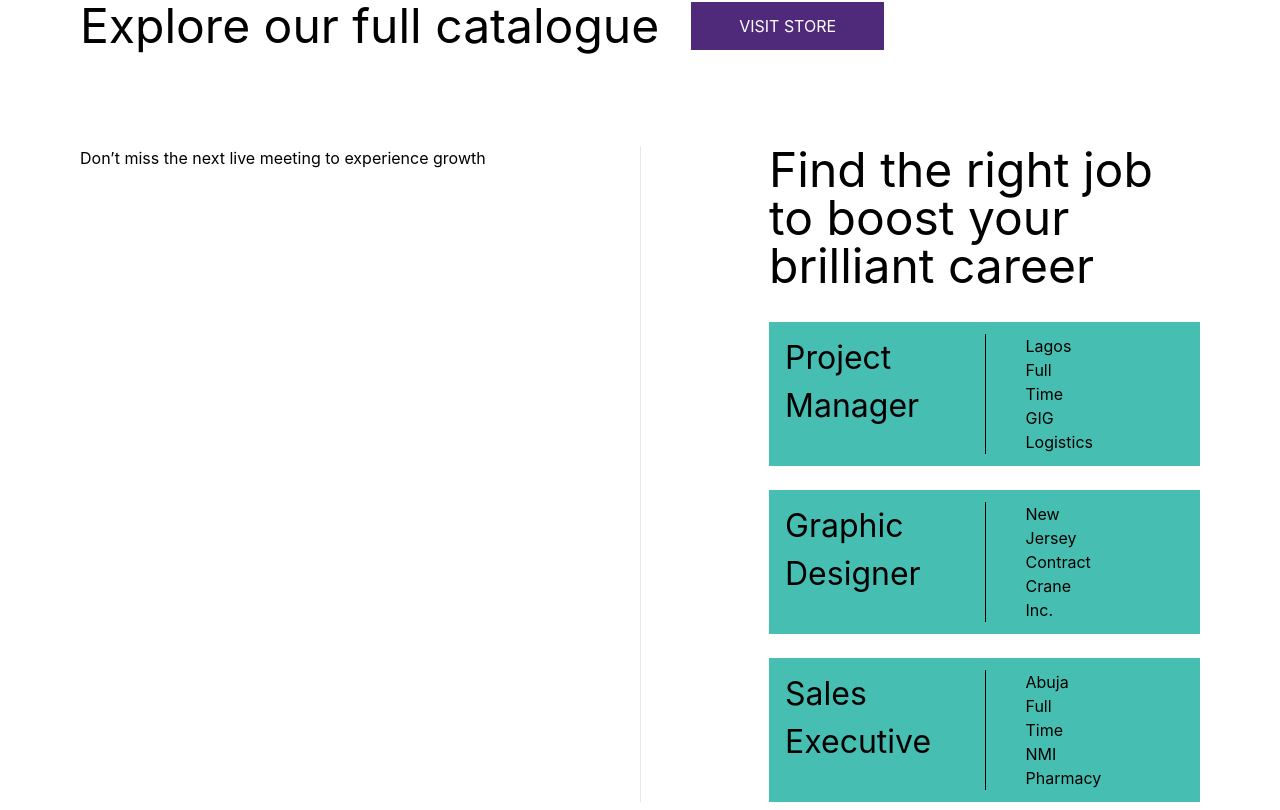
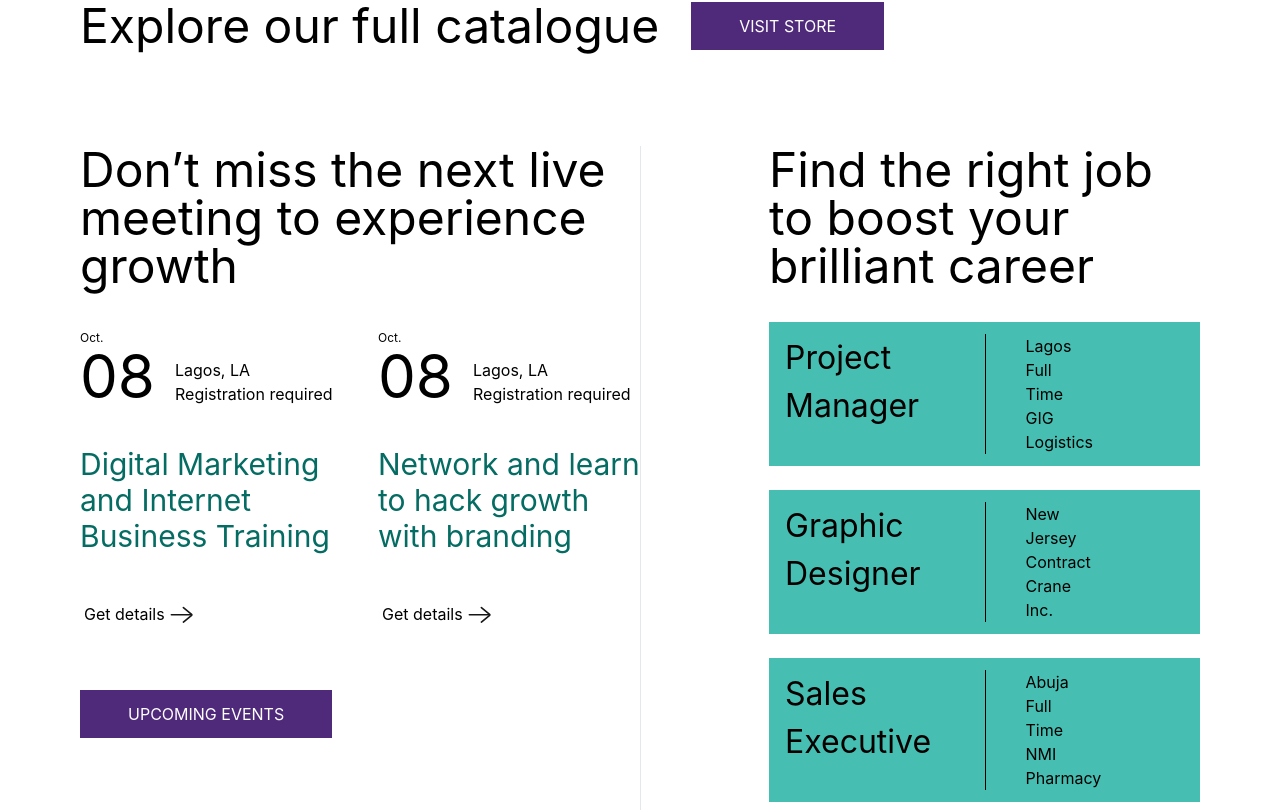
Before and after one commit to jadeoflagos/jademediapro, a Next.js app: page / in a window 1280 px wide. Shown: the part 6750-7560 px from the top of the page. Built offline with nearby package versions, Linux system fonts and the light colour scheme.

Commit message:
update: data

```diff
--- a/data/index.js
+++ b/data/index.js
@@ -1,6 +1,6 @@
-import pd1 from '../public/images/pd1.png'
-import pd2 from '../public/images/pd2.png'
-import pd3 from '../public/images/pd3.png'
+import pd1 from "../public/images/pd1.png";
+import pd2 from "../public/images/pd2.png";
+import pd3 from "../public/images/pd3.png";
 
 export const privacyPolicyData = [
   {
@@ -439,16 +439,14 @@ export const openings = [
 ];
 export const eventData = [
   {
-    title:
-      "WEBSITE TRAINING FOR UNDERGRADUATES, YOUTH CORPERS AND BUSINESS OWNERS",
+    title: "Digital Marketing and Internet Business Training",
     venue: "Lagos, LA",
     required: " Registration required",
     month: "Oct",
     date: "08",
   },
   {
-    title:
-      "WEBSITE TRAINING FOR UNDERGRADUATES, YOUTH CORPERS AND BUSINESS OWNERS",
+    title: "Network and learn to hack growth with branding",
     venue: "Lagos, LA",
     required: " Registration required",
     month: "Oct",
@@ -530,18 +528,16 @@ const testimonials = [
   },
 ];
 
-
-export const productImages = [pd1, pd2, pd3]
+export const productImages = [pd1, pd2, pd3];
 
 export const blogPostData = [
-  { date: 'Nov 01 2020', id: 1 },
-  { date: 'Oct 31 2021', id: 2 },
-  { date: 'Oct 31 2021', id: 3 },
+  { date: "Nov 01 2020", id: 1 },
+  { date: "Oct 31 2021", id: 2 },
+  { date: "Oct 31 2021", id: 3 },
   { id: 4 },
   { id: 5 },
   { id: 6 },
   { id: 7 },
   { id: 8 },
   { id: 9 },
-
-]
+];
--- a/pages/index.jsx
+++ b/pages/index.jsx
@@ -7,6 +7,8 @@ import { useState } from "react";
 import PostCard from "../components/PostCard";
 import ServicesCarousel from "../components/ServicesCarousel";
 import Product from "../components/Product";
+import { eventData } from "../data";
+import Link from "next/link";
 
 export default function Home() {
   const idea = ["Research", "Ideate", "Design", "Implement", "Result"];
@@ -292,8 +294,41 @@ export default function Home() {
         </div>
       </section>
       <section className="grid grid-cols-2 px-20 mb-44">
-        <div>
-          <p>Don’t miss the next live meeting to experience growth</p>
+        <div className="w-full flex flex-col">
+          <p className="text-5xl">
+            Don’t miss the next live meeting to experience growth
+          </p>
+          <div className="grid grid-cols-2 gap-x-9 mt-10">
+            {eventData.slice(0, 2).map((event, eventData) => (
+              <div className="w-full flex flex-col">
+                <div className="flex items-end space-x-5">
+                  <p className="flex flex-col">
+                    <span className="text-xs">{event.month}.</span>
+                    <span className="text-6xl">{event.date}</span>
+                  </p>
+                  <p className="flex flex-col">
+                    <span>{event.venue}</span>
+                    <span>{event.required}</span>
+                  </p>
+                </div>
+                <div className="text-[#046C62] text-3xl mt-10 flex w-full">
+                  {event.title}
+                </div>
+                <div className="flex items-center mt-12 ">
+                  <span className="mx-1 whitespace-nowrap">Get details</span>
+                  <Image
+                    src="/vectors/arrow-left.svg"
+                    alt="Avatar"
+                    width={25}
+                    height={17}
+                  />
+                </div>
+              </div>
+            ))}
+          </div>
+          <p className="cursor-pointer py-3 mt-16 px-12 flex justify-center text-white bg-[#502A7A] max-w-max uppercase">
+            UPCOMING EVENTS
+          </p>
         </div>
         <div className="pl-32 border-l">
           <p className="text-5xl mb-8">
@@ -313,6 +348,11 @@ export default function Home() {
               </div>
             ))}
           </div>
+          <Link href="/jobs">
+            <p className="cursor-pointer py-3 mt-16 px-12 flex justify-center text-white bg-[#502A7A] max-w-max uppercase">
+              VIEW ALL JOBS{" "}
+            </p>
+          </Link>
         </div>
       </section>
       <Footer />
```
